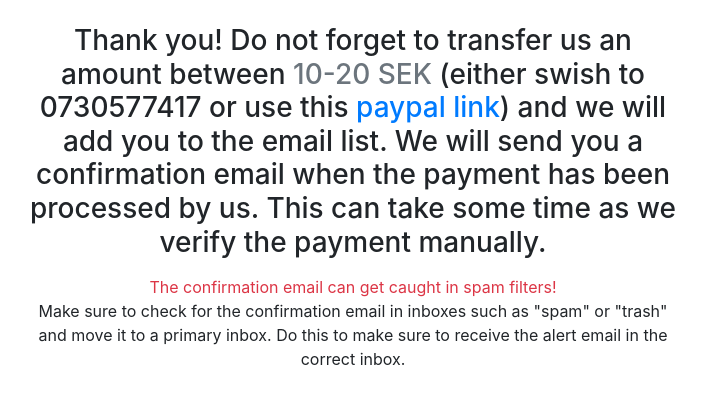
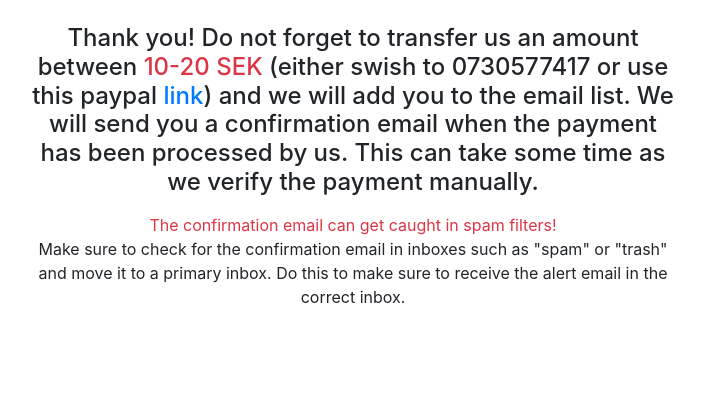
Before and after one commit to worldyn/vaccinalert, a Flask app: template vaccinalert/templates/success.html in a window 1280 px wide. Shown: the top 404 px of the page, without its empty margins (287-993 px from the left). Run offline with Flask 2, Linux system fonts and the light colour scheme; the template is opened without the code that fills it, so the values that code supplies are empty; parts of the project's set-up code (start-up, migrations or seed data) failed here and were passed over; some libraries are stand-ins or nearby versions.

Commit message:
Fixed text

```diff
--- a/vaccinalert/static/css/style.css
+++ b/vaccinalert/static/css/style.css
@@ -16,7 +16,7 @@
 
 
     bottom: 0;
-    left: 14px;
+    left: 13px;
 
     z-index: 9000 !important;
     background-color: white;
--- a/vaccinalert/templates/success.html
+++ b/vaccinalert/templates/success.html
@@ -20,7 +20,7 @@
             <div class="text-center col-sm-7">
                 <center>
                 <br />
-                <h3>Thank you! Do not forget to transfer us an amount between <span class="text-secondary">10-20 SEK</span> (either swish to 0730577417 or use this <a href="https://www.paypal.com/paypalme/gustafholmer?locale.x=sv_SE&fbclid=IwAR1PLcrgPMYuxS51xExodu_D-Mpe-kqpYVt4xn4pJJ7IUT_rmZPd7JA8XF0">paypal link</a>) and we will add you to the email list. We will send you a confirmation email when the payment has been processed by us. This can take some time as we verify the payment manually.</h3>
+                <h4>Thank you! Do not forget to transfer us an amount between <span class="text-danger">10-20 SEK</span> (either swish to 0730577417 or use this paypal <a href="https://www.paypal.com/paypalme/gustafholmer?locale.x=sv_SE&fbclid=IwAR1PLcrgPMYuxS51xExodu_D-Mpe-kqpYVt4xn4pJJ7IUT_rmZPd7JA8XF0">link</a>) and we will add you to the email list. We will send you a confirmation email when the payment has been processed by us. This can take some time as we verify the payment manually.</h4>
                     <p class="pt-6"> <div class="text-danger">The confirmation email can get caught in spam filters!</div>Make sure to check for the confirmation email in inboxes such as "spam" or "trash" and move it to
                      a primary inbox. Do this to make sure to receive the alert email in the correct inbox.
                     </p><br>
```
